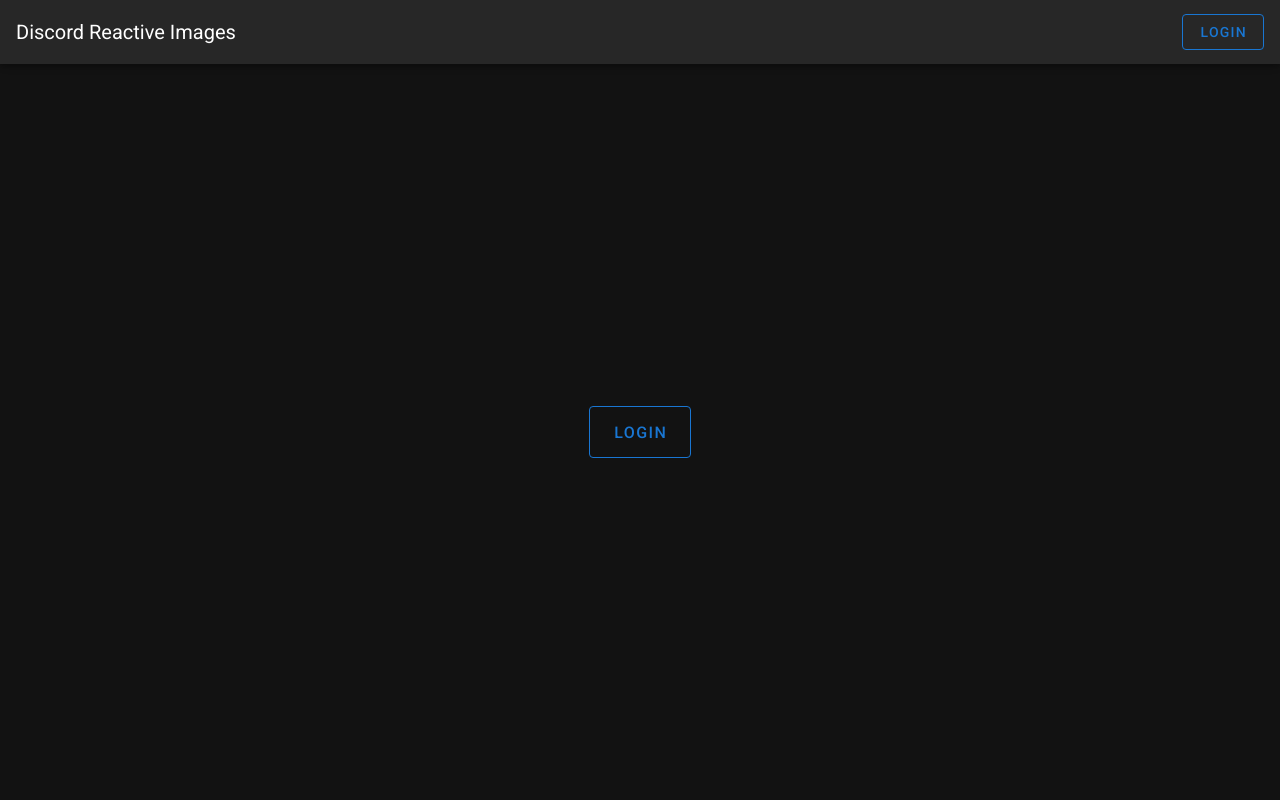
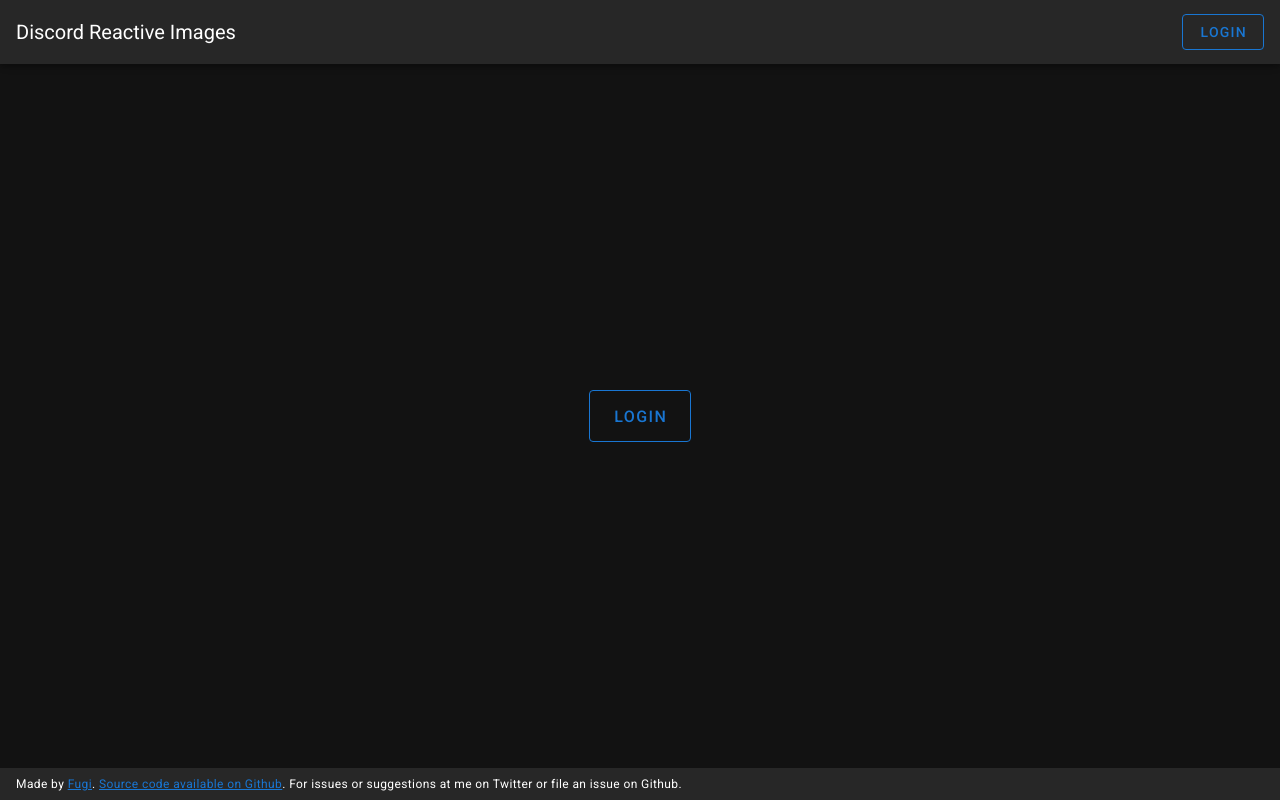
Before and after one commit to Starchildxx/discord-reactive-images, a Nuxt app: page /manage in a window 1280 px wide. Built offline with nearby package versions, Linux system fonts and the light colour scheme.

Commit message:
Little bit of polish

```diff
--- a/layouts/default.vue
+++ b/layouts/default.vue
@@ -1,7 +1,11 @@
 <template>
   <v-app dark>
     <v-app-bar app>
-      <v-toolbar-title class="hidden-xs-only">Discord Reactive Images</v-toolbar-title>
+      <v-toolbar-title class="hidden-xs-only">
+        <nuxt-link to="/" exact class="title-link">
+          Discord Reactive Images
+        </nuxt-link>
+      </v-toolbar-title>
       <v-spacer />
 
       <template v-if="$user">
@@ -20,6 +24,13 @@
     <v-main>
       <nuxt />
     </v-main>
+    <v-footer>
+      <div class="text-caption">
+        Made by <a href="https://twitter.com/Fugiman">Fugi</a>.
+        <a href="https://github.com/Fugiman/discord-reactive-images">Source code available on Github</a>.
+        For issues or suggestions at me on Twitter or file an issue on Github.
+      </div>
+    </v-footer>
   </v-app>
 </template>
 
@@ -40,4 +51,9 @@
 html {
   overflow-y: auto;
 }
+
+.title-link {
+  color: inherit !important;
+  text-decoration: none;
+}
 </style>
--- a/pages/manage.vue
+++ b/pages/manage.vue
@@ -23,6 +23,13 @@
                 </v-tooltip>
               </template>
             </v-text-field>
+
+            <div class="text-caption">
+              Copy one of the links above and add it to OBS as a browser source. Set the height & width to the max size
+              you're willing for the images to take up.
+              <strong>Warning:</strong> Images can re-arrange or re-size when users join or leave, so do not rely on
+              this to hide sensitive information like Among Us room codes.
+            </div>
           </v-card-text>
         </v-card>
 
@@ -32,13 +39,7 @@
             <v-form @submit.prevent="saveConfig">
               <v-switch label="Include Self" v-model="includeSelf"></v-switch>
               <v-switch label="Bounce Effect" v-model="bounce"></v-switch>
-              <v-slider
-                label="Image Spacing"
-                v-model="gapPercentage"
-                min="-500"
-                max="50"
-                thumb-label
-              ></v-slider>
+              <v-slider label="Image Spacing" v-model="gapPercentage" min="-500" max="50" thumb-label></v-slider>
 
               <v-btn block color="primary" type="submit" :disabled="configSaving" :loading="configSaving">Apply</v-btn>
 
@@ -57,7 +58,9 @@
 
             <v-file-input v-model="imageFile" label="New Image" prepend-icon="mdi-camera" accept="image/*" show-size />
 
-            <v-btn block color="primary" :disabled="!imageData || imageSaving" :loading="imageSaving" @click="setImage">Save</v-btn>
+            <v-btn block color="primary" :disabled="!imageData || imageSaving" :loading="imageSaving" @click="setImage">
+              Save
+            </v-btn>
 
             <v-alert v-if="error" class="mt-4" type="error">
               {{ error }}
```
